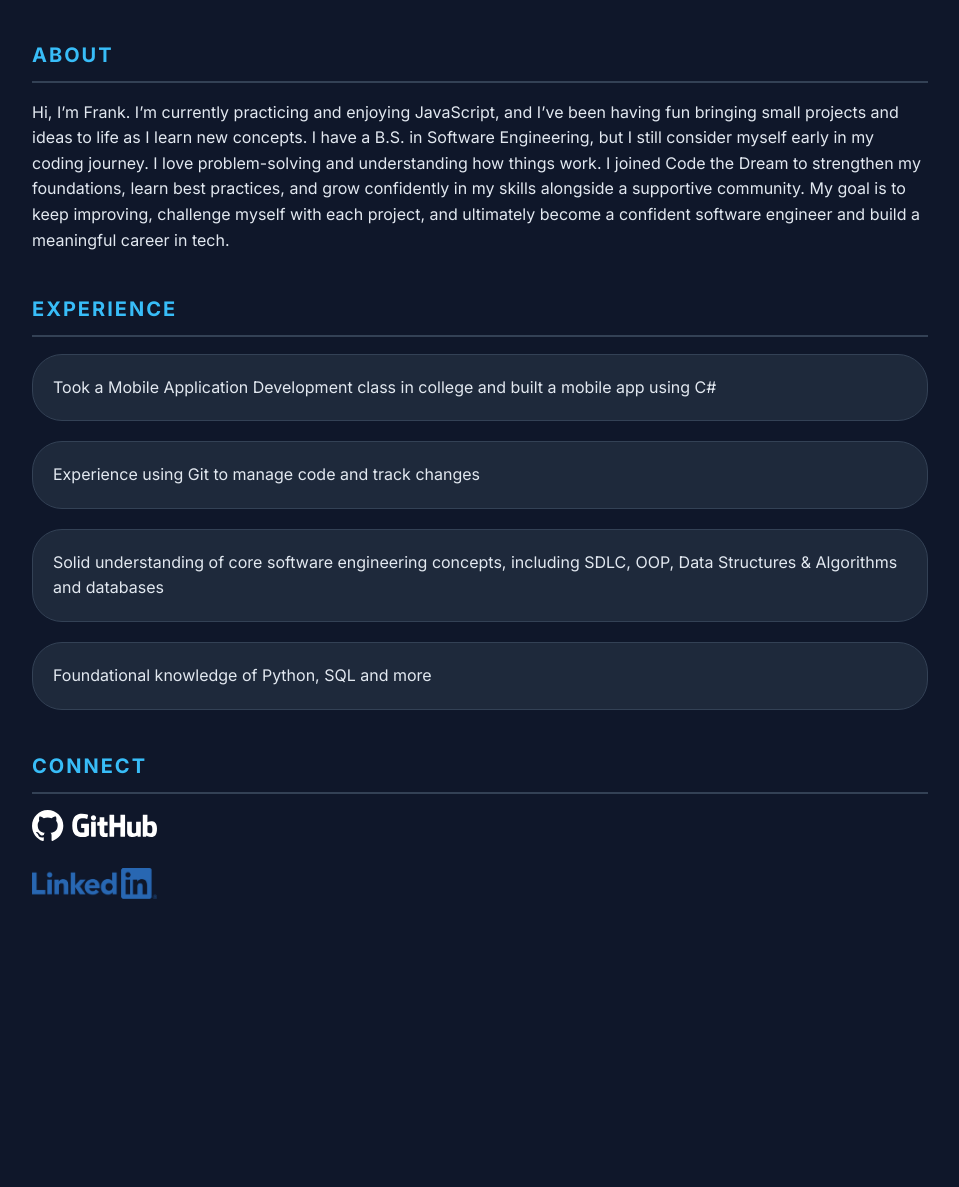
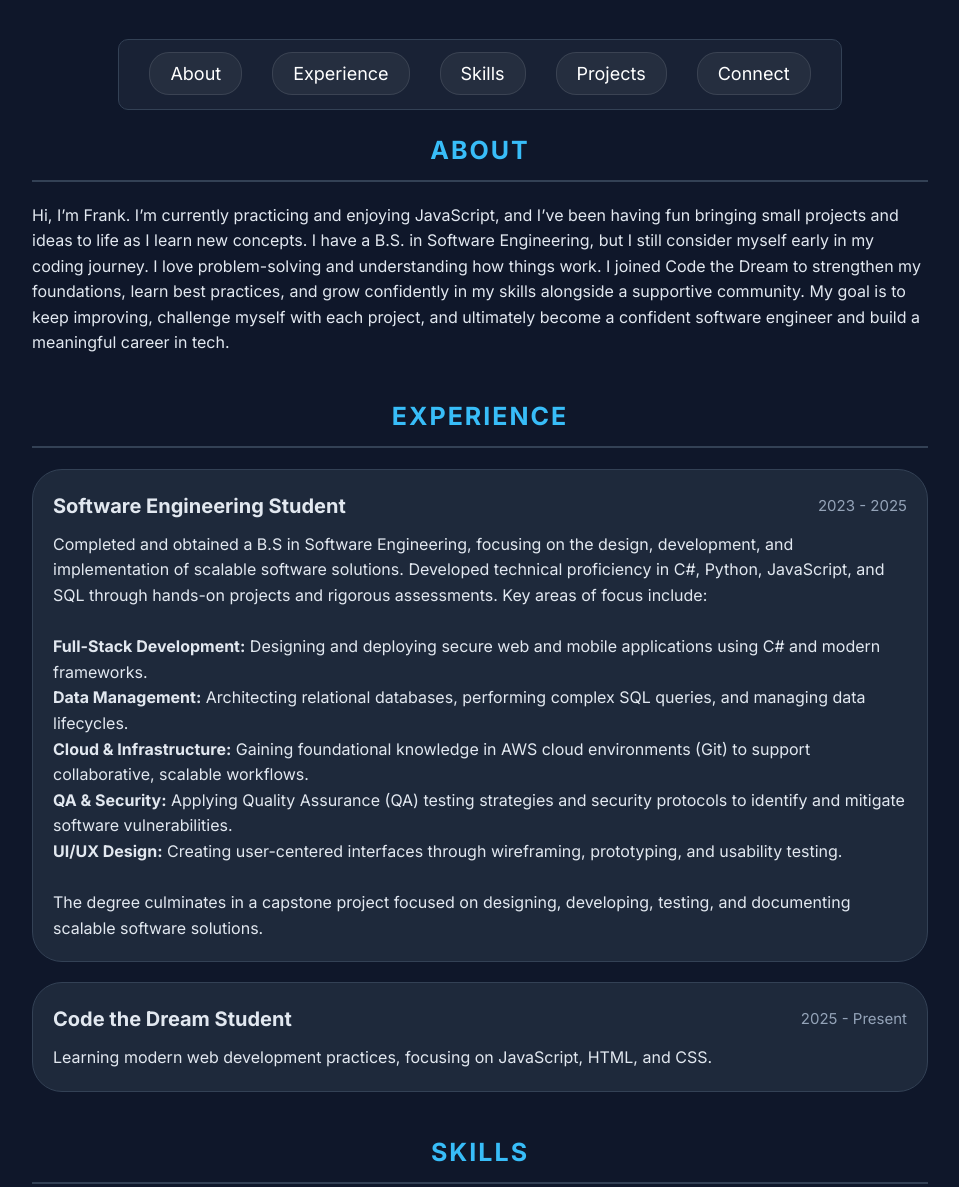
Before and after one commit to frankangel-dev/Frank-Angel-Mars, a plain HTML site: page index.html in a window 1280 px wide. Shown: the part 160-1347 px from the top of the page, without its empty margins (160-1119 px from the left). Before the commit the page ends 1147 px from the top, so only its background shows below. Drawn offline with Linux system fonts and the light colour scheme.

Commit message:
formatted styles added

```diff
--- a/css/index.css
+++ b/css/index.css
@@ -1,4 +1,5 @@
 @import url('https://fonts.googleapis.com/css2?family=Inter:wght@300;400;700&display=swap');
+
 body {
     background: #0f172a;
     color: #e2e8f0;
@@ -6,6 +7,40 @@ body {
     line-height: 1.6;
     margin: 0;
     padding: 40px 15%;
+}
+
+nav {
+    background-color: rgba(30, 41, 59, 0.7);
+    backdrop-filter: blur(5px);
+    border: solid #334155 1px;
+    border-radius: 10px;
+    position: sticky;
+    top: 0;
+    z-index: 1000;
+    padding: 20px 30px;
+    max-width: fit-content;
+    margin: 0 auto;
+}
+
+nav ul {
+    display: flex;
+    justify-content: center;
+    gap: 30px;
+    list-style: none;
+    flex-wrap: wrap;
+    padding: 0;
+    margin: 0;
+}
+
+nav a {
+    color: #ffffff;
+    text-decoration: none;
+    font-size: 18px;
+    font-weight: 500;
+    background-color: rgba(255, 255, 255, 0.05);
+    border: 1px solid rgba(255, 255, 255, 0.1);
+    border-radius: 20px;
+    padding: 10px 20px;
 }
 
 h1 {
@@ -16,10 +51,12 @@ h1 {
 }
 
 h2 {
+    display: flex;
+    justify-content: center;
     color: #38bdf8;
     text-transform: uppercase;
     letter-spacing: 2px;
-    font-size: 20px;
+    font-size: 25px;
     font-weight: bold;
     border-bottom: solid #334155 2px;
     padding-bottom: 10px;
@@ -30,12 +67,12 @@ section {
     margin-bottom: 40px;
 }
 
-#Experience ul {
+#experience ul {
     list-style: none;
     padding: 0;
 }
 
-#Experience li {
+#experience li {
     background: #1e293b;
     border: solid #334155 1px;
     border-radius: 30px;
@@ -43,15 +80,41 @@ section {
     margin-bottom: 20px;
 }
 
-#Connect ul {
+.job-details {
+    display: flex;
+    justify-content: space-between;
+    align-items: center;
+    margin-bottom: 10px;
+}
+
+.job-title {
+    margin: 0;
+    font-size: 20px;
+    color: #e2e8f0;
+}
+
+.job-date {
+    color: #94a3b8;
+    font-size: 15px;
+}
+
+.job-description {
+    margin: 0;
+}
+
+#connect ul {
+    display: flex;
+    gap: 20px;
     list-style: none;
     padding: 0;
+    justify-content: center;
+    align-items: center;
 }
 
-#Connect li {
+#connect li {
     margin-bottom: 20px;
 }
 .link-icon {
-    width: 125px;
+    width: 100px;
     height: auto;
 }
--- a/index.html
+++ b/index.html
@@ -11,26 +11,76 @@
     <body>
         <h1>Frank Angel</h1>
 
-        <section id="About">
+        <nav>
+            <ul>
+                <li><a href="#about">About</a></li>
+                <li><a href="#experience">Experience</a></li>
+                <li><a href="#skills">Skills</a></li>
+                <li><a href="#projects">Projects</a></li>
+                <li><a href="#connect">Connect</a></li>
+            </ul>
+        </nav>
+
+        <section id="about">
             <h2>About</h2>
             <p>Hi, I’m Frank. I’m currently practicing and enjoying JavaScript, and I’ve been having fun bringing small projects and ideas to life as I learn new concepts.
                 I have a B.S. in Software Engineering, but I still consider myself early in my coding journey.
                 I love problem-solving and understanding how things work. I joined Code the Dream to strengthen my foundations,
                 learn best practices, and grow confidently in my skills alongside a supportive community. My goal is to keep improving, challenge myself with each project,
-                and ultimately become a confident software engineer and build a meaningful career in tech.</p>
+                and ultimately become a confident software engineer and build a meaningful career in tech.
+            </p>
         </section>
 
-        <section id="Experience">
+        <section id="experience">
             <h2>Experience</h2>
             <ul>
-                <li>Took a Mobile Application Development class in college and built a mobile app using C#</li>
-                <li>Experience using Git to manage code and track changes</li>
-                <li>Solid understanding of core software engineering concepts, including SDLC, OOP, Data Structures & Algorithms and databases</li>
-                <li>Foundational knowledge of Python, SQL and more</li>
+                <li class="job-item">
+                    <div class="job-details">
+                        <h3 class="job-title">Software Engineering Student</h3>
+                        <span class="job-date">2023 - 2025</span>
+                    </div>
+                    <p class="job-description">
+                        Completed and obtained a B.S in Software Engineering, focusing on the
+                        design, development, and implementation of scalable software solutions.
+                        Developed technical proficiency in C#, Python, JavaScript, and SQL through hands-on
+                        projects and rigorous assessments. Key areas of focus include:
+                        <br><br>
+                        <strong>Full-Stack Development:</strong> Designing and deploying secure web and mobile applications using C# and modern frameworks.
+                        <br>
+                        <strong>Data Management:</strong> Architecting relational databases, performing complex SQL queries, and managing data lifecycles.
+                        <br>
+                        <strong>Cloud & Infrastructure:</strong> Gaining foundational knowledge in AWS cloud environments (Git) to support collaborative, scalable workflows.
+                        <br>
+                        <strong>QA & Security:</strong> Applying Quality Assurance (QA) testing strategies and security protocols to identify and mitigate software vulnerabilities.
+                        <br>
+                        <strong>UI/UX Design:</strong> Creating user-centered interfaces through wireframing, prototyping, and usability testing.
+                        <br><br>
+                        The degree culminates in a capstone project focused on designing, developing, testing, and documenting scalable software solutions.
+                    </p>
+                </li>
+                <li class="job-item">
+                    <div class="job-details">
+                        <h3 class="job-title">Code the Dream Student</h3>
+                        <span class="job-date">2025 - Present</span>
+                    </div>
+                    <p class="job-description">Learning modern web development practices, focusing on JavaScript, HTML, and CSS.</p>
+                </li>
             </ul>
         </section>
 
-        <section id="Connect">
+        <section id="skills">
+            <h2>Skills</h2>
+
+        </section>
+
+        <section id="projects">
+            <h2>Projects</h2>
+            <ul>
+
+            </ul>
+        </section>
+
+        <section id="connect">
             <h2>Connect</h2>
             <ul>
                 <li>
```
